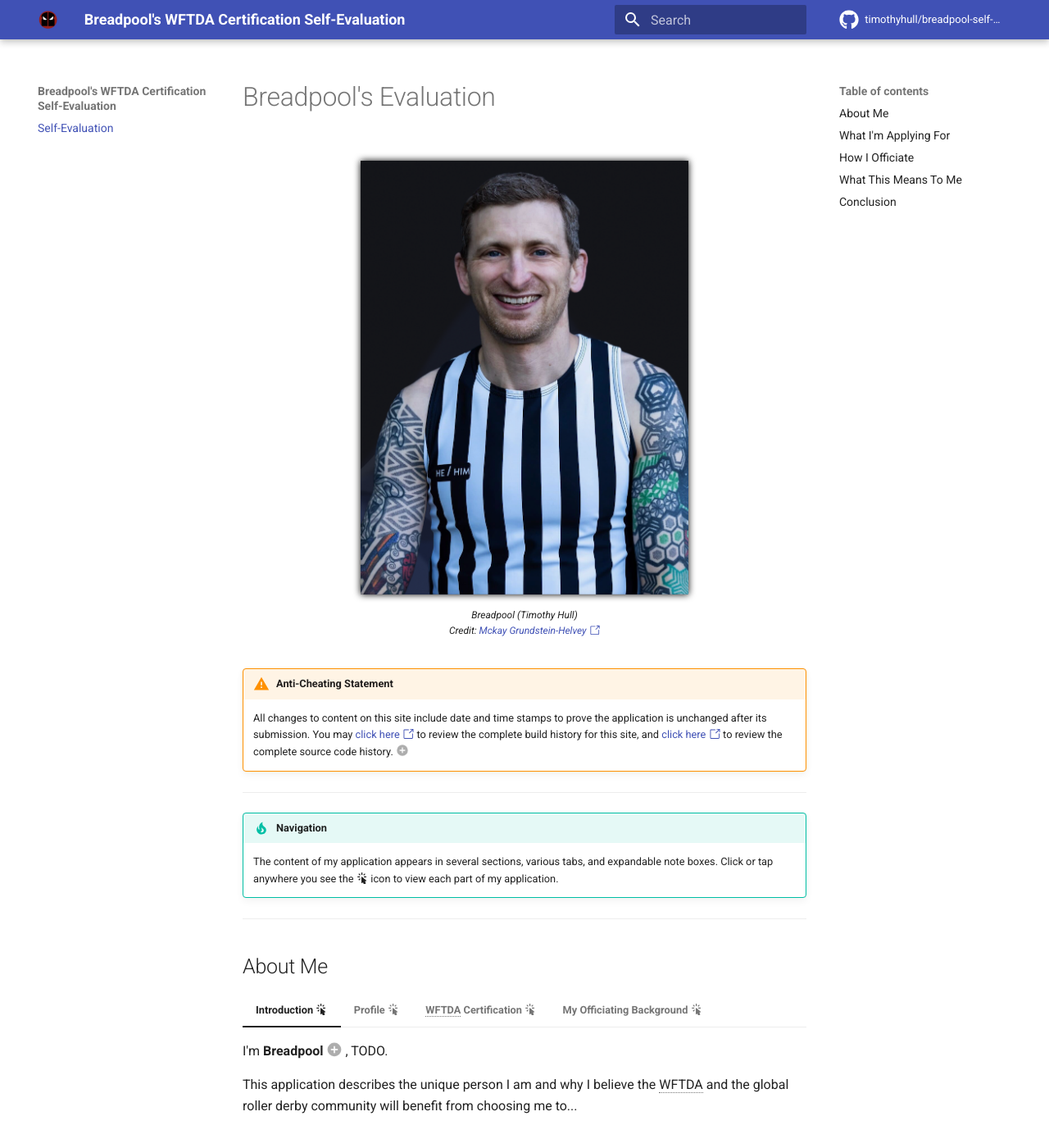
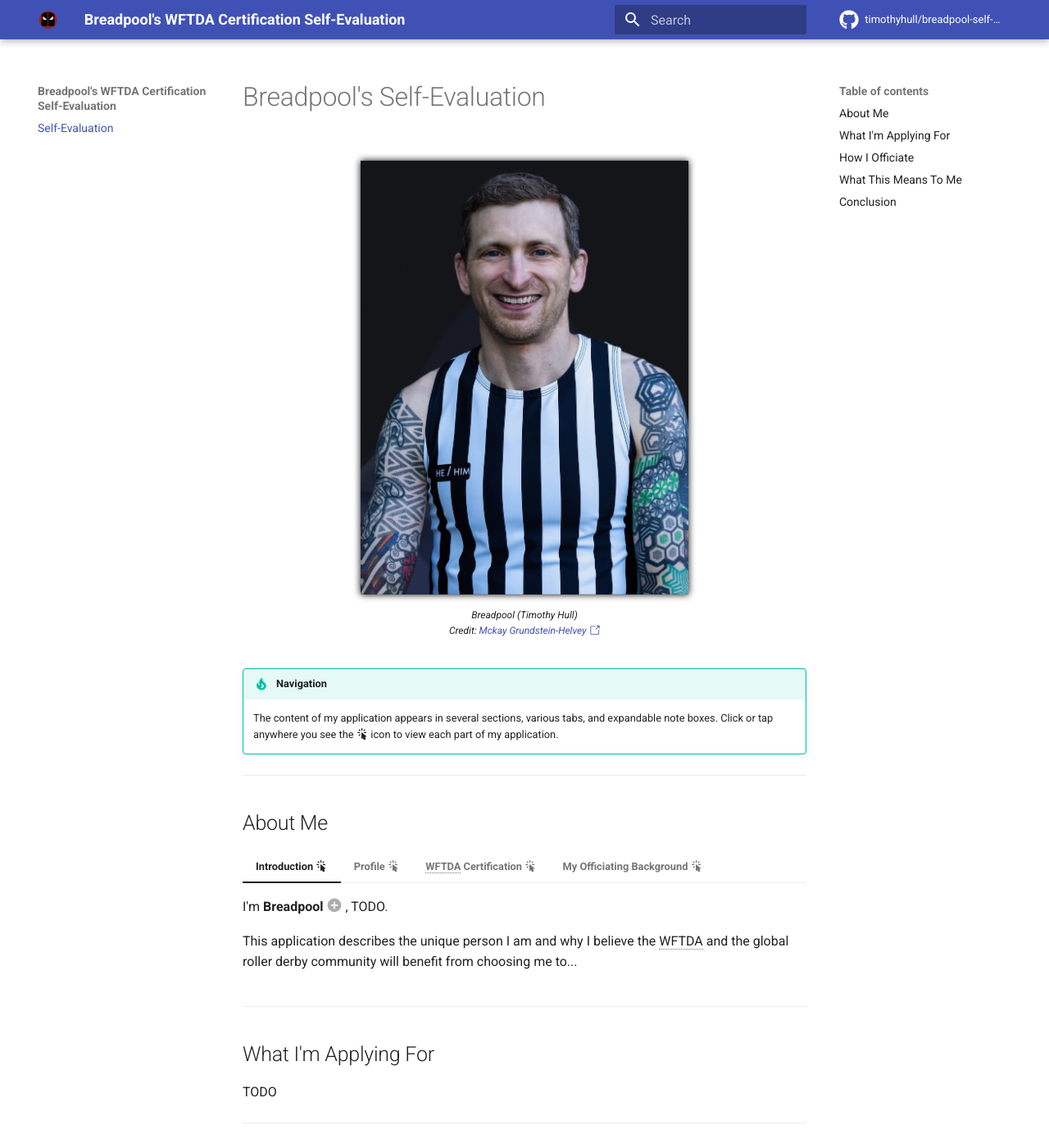
Before and after one commit to timothyhull/breadpool-self-eval, an MkDocs documentation site: the page built from docs/index.md, in a window 1280 px wide and 1400 px high. Shown: the whole window at 82% size. Built offline with MkDocs 1.6.1 and Material for MkDocs 9.7.7, drawn with Linux system fonts in a browser that asks for light colours; comment, search, counter and statistics services are not loaded.

Commit message:
Add self-reference content Fixes #5

```diff
--- a/docs/index.md
+++ b/docs/index.md
@@ -1,4 +1,4 @@
-# Breadpool's Evaluation
+# Breadpool's Self-Evaluation
 
 <figure markdown>
 ![Breadpool (Timothy Hull) - Credit: Mckay Grundstein-Helvey (@mgh2pdx on Instagram)](images/breadpool_headshot.png){ width="400" style="filter: drop-shadow(0 0 0.2rem black)" }
@@ -7,24 +7,6 @@
         Credit: [Mckay Grundstein-Helvey :octicons-link-external-24:](https://www.instagram.com/mgh2pdx "@mgh2pdx on Instagram"){ target=_blank }
     </figcaption>
 </figure>
-
-!!! warning "Anti-Cheating Statement"
-
-    All changes to content on this site include date and time stamps to prove the application is unchanged after its submission.  You may [click here :octicons-link-external-24:](https://github.com/timothyhull/breadpool-self-eval/commits/gh-pages "GitHub.io Changelog"){ target=_blank } to review the complete build history for this site, and [click here :octicons-link-external-24:](https://github.com/timothyhull/breadpool-self-eval/commits "GitHub.com Changelog"){ target=_blank } to review the complete source code history.(1)
-    { .annotate }
-
-    1.  !!! magnifying-glass "View Date and Time Stamp Details"
-
-        Hover your mouse cursor over any "***...ago***" text to display a tooltip that reveals the change date and time stamp.
-
-        <figure markdown>
-        ![View Application Change Date and Time Stamp Details](images/breadpool_view_change_date_dime_stamp.png "View Application Change Date and Time Stamp Details"){ style="filter: drop-shadow(0 0 0.2rem black)" }
-            <figcaption style="font-size: 12px">
-                Click to enlarge image
-            </figcaption>
-        </figure>
-
----
 
 !!! tip "Navigation"
 
```
